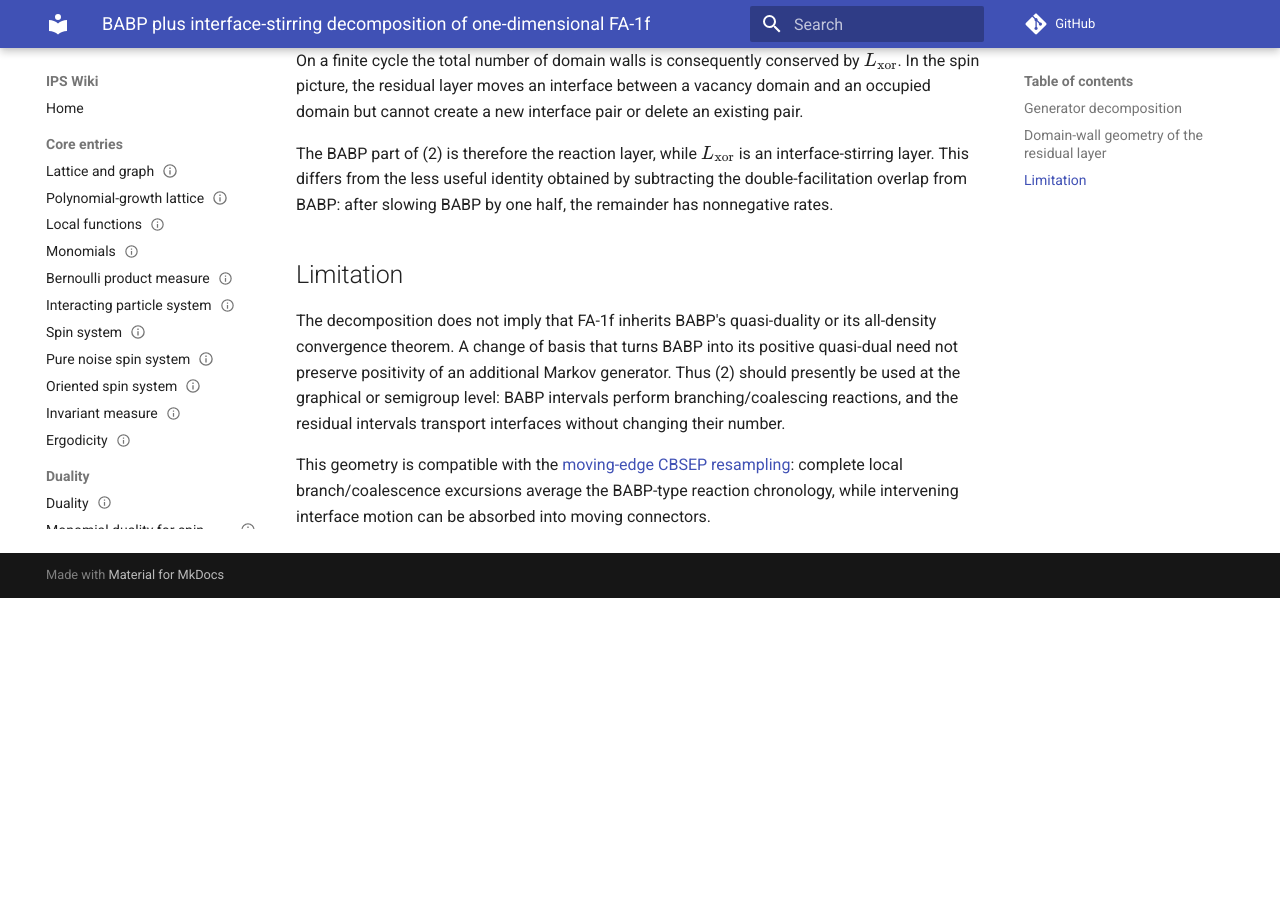
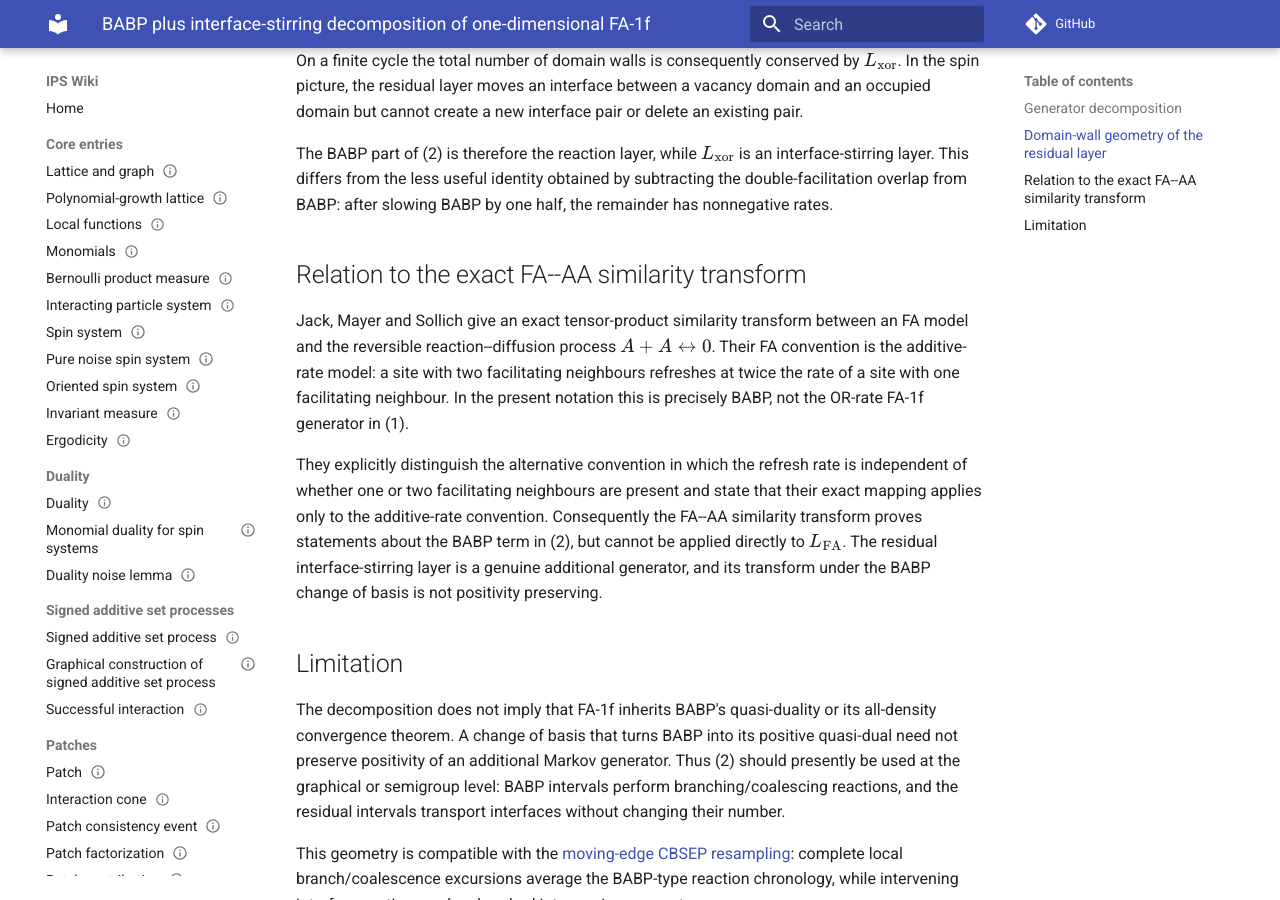
Before and after one commit to maciejgluchowski86-beep/ips-wiki, an MkDocs documentation site: the page built from docs/entries/fa-1f-babp-xor-decomposition.md, in a window 1280 px wide and 900 px high, scrolled down 1684 px. Built offline with MkDocs 1.6.1 and Material for MkDocs 9.7.7, drawn with Linux system fonts in a browser that asks for light colours; comment, search, counter and statistics services are not loaded; before the commit the page ends 2282 px from its top, so only the background shows below that.

Commit message:
Clarify exact similarity mapping applies to additive-rate FA only

```diff
--- a/docs/entries/fa-1f-babp-xor-decomposition.md
+++ b/docs/entries/fa-1f-babp-xor-decomposition.md
@@ -86,6 +86,12 @@ On a finite cycle the total number of domain walls is consequently conserved by
 
 The BABP part of (2) is therefore the reaction layer, while \(L_{\rm xor}\) is an interface-stirring layer. This differs from the less useful identity obtained by subtracting the double-facilitation overlap from BABP: after slowing BABP by one half, the remainder has nonnegative rates.
 
+## Relation to the exact FA--AA similarity transform
+
+Jack, Mayer and Sollich give an exact tensor-product similarity transform between an FA model and the reversible reaction--diffusion process \(A+A\leftrightarrow0\). Their FA convention is the additive-rate model: a site with two facilitating neighbours refreshes at twice the rate of a site with one facilitating neighbour. In the present notation this is precisely BABP, not the OR-rate FA-1f generator in (1).
+
+They explicitly distinguish the alternative convention in which the refresh rate is independent of whether one or two facilitating neighbours are present and state that their exact mapping applies only to the additive-rate convention. Consequently the FA--AA similarity transform proves statements about the BABP term in (2), but cannot be applied directly to \(L_{\rm FA}\). The residual interface-stirring layer is a genuine additional generator, and its transform under the BABP change of basis is not positivity preserving.
+
 ## Limitation
 
 The decomposition does not imply that FA-1f inherits BABP's quasi-duality or its all-density convergence theorem. A change of basis that turns BABP into its positive quasi-dual need not preserve positivity of an additional Markov generator. Thus (2) should presently be used at the graphical or semigroup level: BABP intervals perform branching/coalescing reactions, and the residual intervals transport interfaces without changing their number.
```
